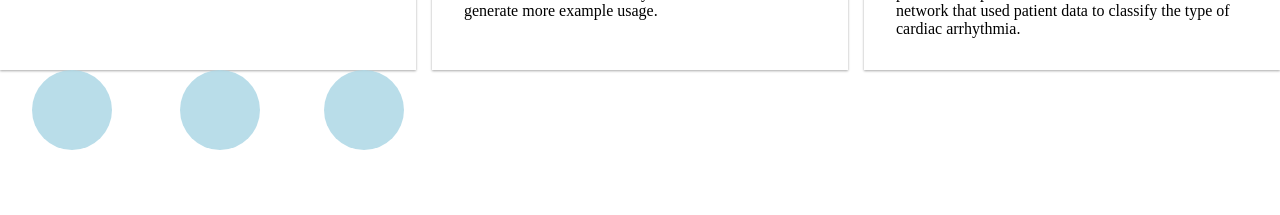
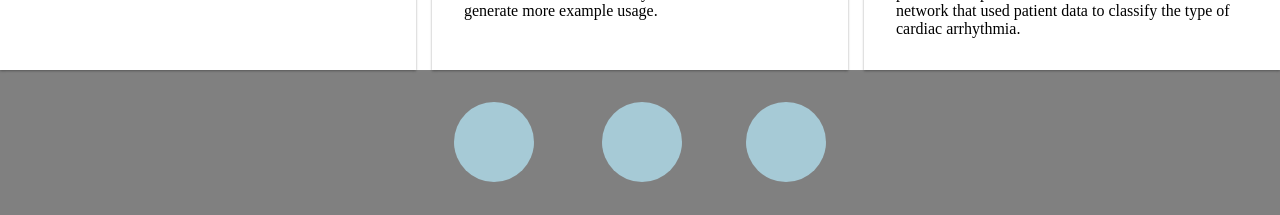
Before and after one commit to mukul-rathi/old-personal-website, a Gatsby app: page / in a window 1280 px wide. Shown: the part 1885-2100 px from the top of the page. Before the commit the page ends 2039 px from the top, so only its background shows below. Built offline with nearby package versions, Linux system fonts and the light colour scheme.

Commit message:
Add basic footer CSS

```diff
--- /dev/null
+++ b/css/footer.module.css
@@ -0,0 +1,8 @@
+footer{
+    display: block;
+    padding: 2em;
+    background-color: grey;
+    justify-content: center;
+    align-items: center;
+    text-align: center;
+}
--- a/src/components/footer.js
+++ b/src/components/footer.js
@@ -1,11 +1,13 @@
 import React from 'react'
 import SocialButton from './social-button';
-
+import styles from '../../css/footer.module.css'
 const Footer = ()=>{
     return(
         <footer>
+            <div>
             <SocialButton href="feed.xml" alt="RSS"/> <SocialButton href="https://www.linkedin.com/in/mukul-rathi-17230014a/" alt="LinkedIn"/>
             <SocialButton href="http://github.com/mukul-rathi" alt="GitHub"/>
+            </div>
         </footer>
 
     );
```
